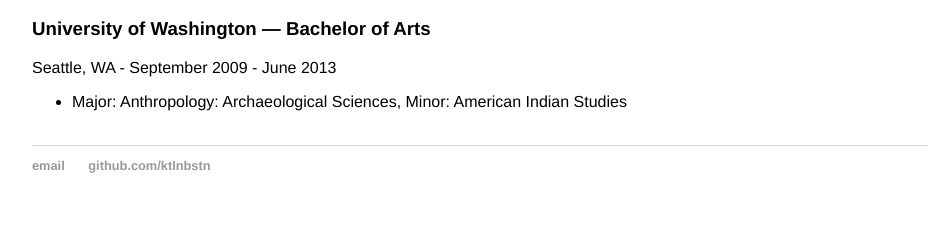
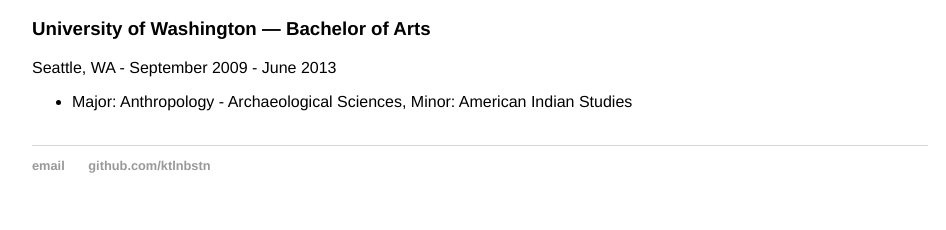
Before and after one commit to ktlnbstn/ktlnbstn.github.io, a Jekyll site: the page built from cv/index.html, in a window 1280 px wide. Shown: the part 1852-2082 px from the top of the page, without its empty margins (160-1106 px from the left). Built offline with Jekyll 4.4.1, drawn with Linux system fonts in a browser that asks for light colours.

```diff
--- a/cv/index.html
+++ b/cv/index.html
@@ -103,7 +103,7 @@ Seattle, WA - April 2017 - November 2017
 <h3>University of Washington — Bachelor of Arts</h3>
 Seattle, WA - September 2009 - June 2013
 <ul>
-<li>Major: Anthropology: Archaeological Sciences, Minor: American Indian Studies</li>
+<li>Major: Anthropology - Archaeological Sciences, Minor: American Indian Studies</li>
 </ul></br>
 
 
```
